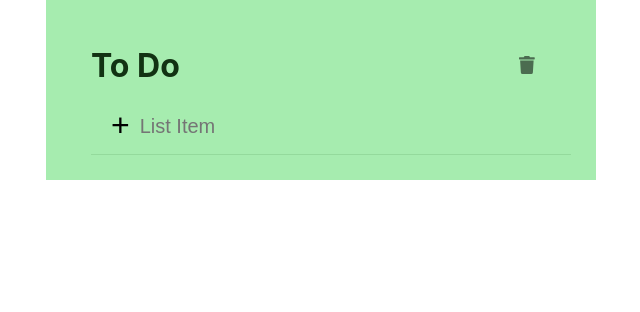
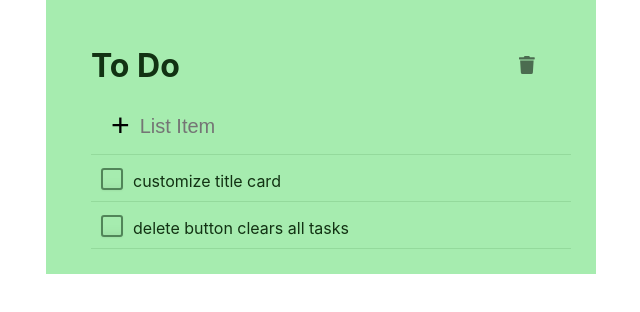
Before and after one commit to IanMFraser/react-to-do-app, a React (Create React App) app: page / in a window 1280 px wide. Shown: the top 312 px of the page, without its empty margins (319-959 px from the left). Built offline with nearby package versions, Linux system fonts and the light colour scheme.

Commit message:
tomorrows tasks

```diff
--- a/src/App.js
+++ b/src/App.js
@@ -6,7 +6,18 @@ import { faTrash } from "@fortawesome/free-solid-svg-icons";
 import { FontAwesomeIcon } from "@fortawesome/react-fontawesome";
 
 const App = () => {
-  const [toDos, setToDos] = useState([]);
+  const [toDos, setToDos] = useState([
+    {
+      id: 0,
+      items: 'customize title card',
+      isSelected: false
+    },
+    {
+      id: 1,
+      items: 'delete button clears all tasks',
+      isSelected: false
+    }
+  ]);
   const [newTask, setNewTask] = useState('');
 
   //handler to update the new task input when typed
```
